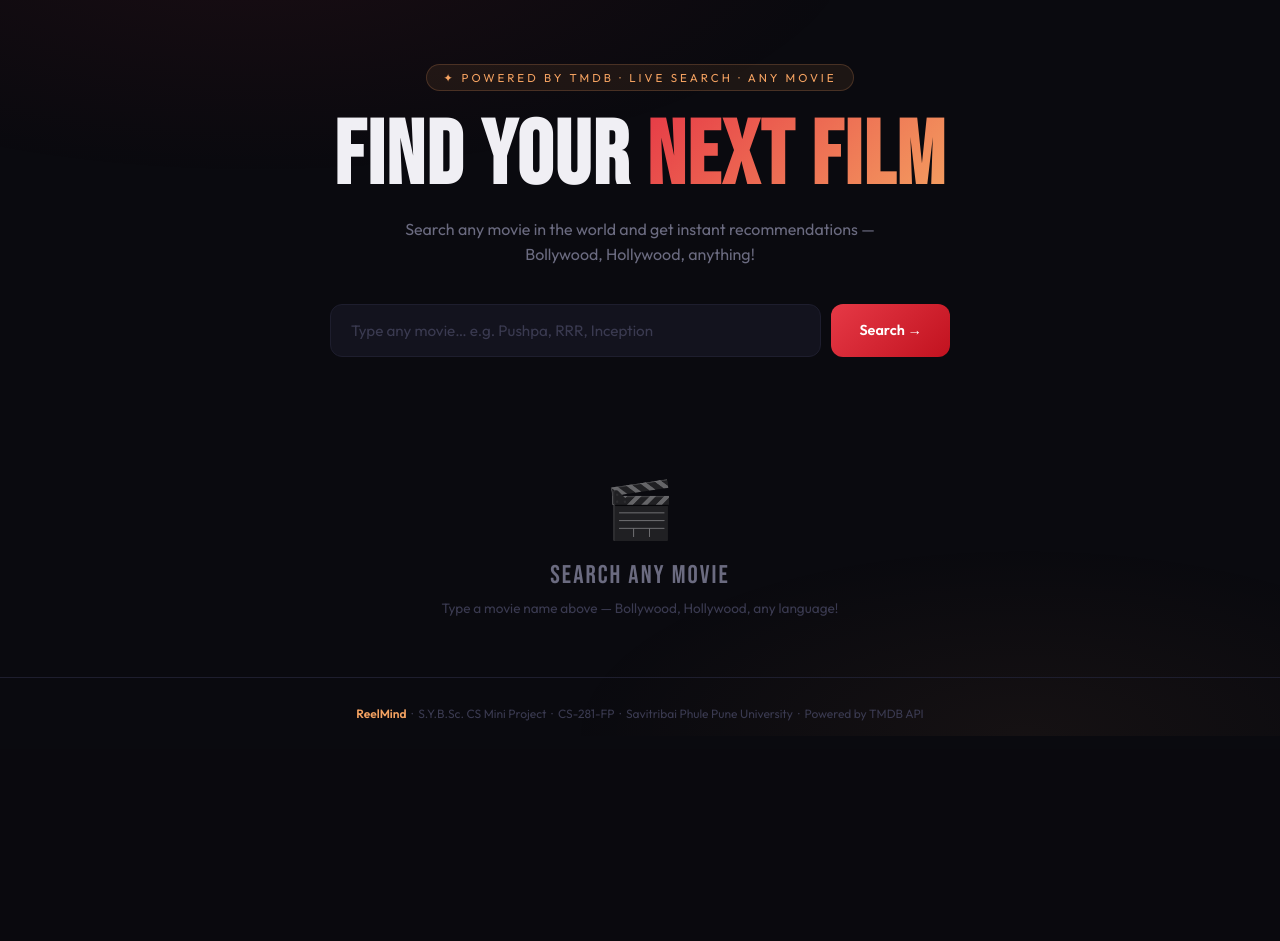
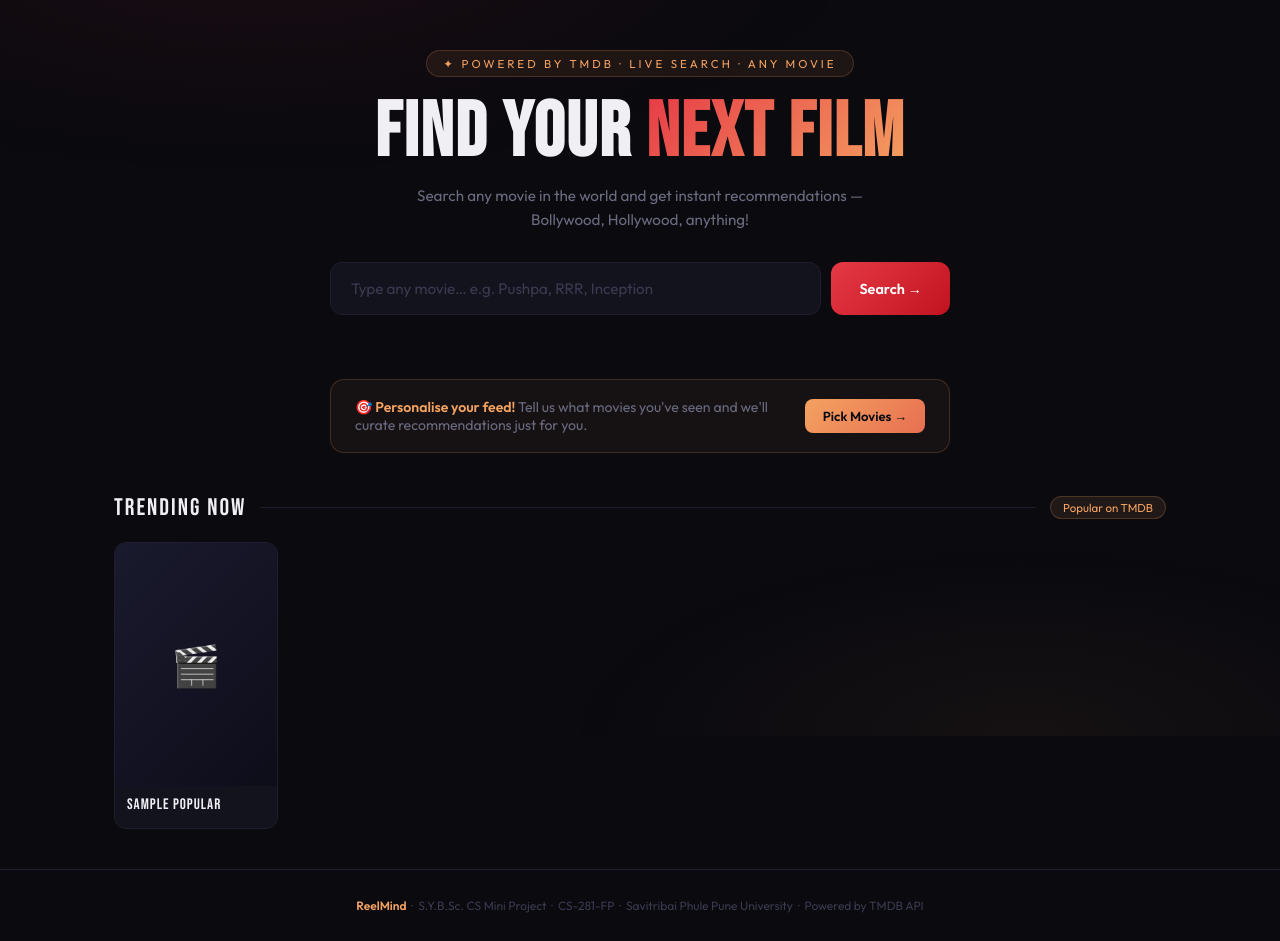
Before and after one commit to heavens-refining07/ReelMind, a Flask app: template templates/index.html in a window 1280 px wide. Shown: the part 64-1005 px from the top of the page. Before the commit the page ends 785 px from the top, so only its background shows below. Run offline with Flask 3, Linux system fonts and the light colour scheme; the template is opened without the code that fills it: most values are stand-ins (such as "Sample title", 1, 10 or a date in 2020).

Commit message:
Update index.html

```diff
--- a/templates/index.html
+++ b/templates/index.html
@@ -19,11 +19,11 @@
   .btn-logout{background:transparent;border:1px solid var(--border);color:var(--muted);border-radius:8px;padding:6px 14px;font-family:'Outfit',sans-serif;font-size:0.8rem;cursor:pointer;transition:all 0.2s;}
   .btn-logout:hover{border-color:var(--red);color:var(--red);}
 
-  .hero{position:relative;z-index:1;text-align:center;padding:64px 20px 40px;}
-  .hero-eyebrow{display:inline-block;font-size:0.72rem;letter-spacing:3px;text-transform:uppercase;color:var(--amber);background:rgba(244,162,97,0.08);border:1px solid rgba(244,162,97,0.2);border-radius:100px;padding:5px 16px;margin-bottom:22px;}
-  .hero-title{font-family:'Bebas Neue',sans-serif;font-size:clamp(3rem,7vw,6rem);letter-spacing:2px;line-height:1;margin-bottom:14px;}
+  .hero{position:relative;z-index:1;text-align:center;padding:50px 20px 30px;}
+  .hero-eyebrow{display:inline-block;font-size:0.72rem;letter-spacing:3px;text-transform:uppercase;color:var(--amber);background:rgba(244,162,97,0.08);border:1px solid rgba(244,162,97,0.2);border-radius:100px;padding:5px 16px;margin-bottom:18px;}
+  .hero-title{font-family:'Bebas Neue',sans-serif;font-size:clamp(2.5rem,6vw,5rem);letter-spacing:2px;line-height:1;margin-bottom:12px;}
   .hero-title span{background:linear-gradient(135deg,var(--red),var(--amber));-webkit-background-clip:text;-webkit-text-fill-color:transparent;background-clip:text;}
-  .hero-sub{font-size:1rem;color:var(--muted);max-width:480px;margin:0 auto 36px;line-height:1.6;}
+  .hero-sub{font-size:0.95rem;color:var(--muted);max-width:480px;margin:0 auto 30px;line-height:1.6;}
 
   .search-wrap{display:flex;gap:10px;max-width:620px;margin:0 auto;}
   .search-input{flex:1;background:var(--card);border:1px solid var(--border);border-radius:12px;padding:16px 20px;font-family:'Outfit',sans-serif;font-size:0.95rem;color:var(--text);outline:none;transition:border-color 0.2s,box-shadow 0.2s;}
@@ -32,19 +32,12 @@
   .search-btn{background:linear-gradient(135deg,var(--red),#c1121f);color:#fff;border:none;border-radius:12px;padding:16px 28px;font-family:'Outfit',sans-serif;font-size:0.9rem;font-weight:600;cursor:pointer;transition:opacity 0.2s;white-space:nowrap;}
   .search-btn:hover{opacity:0.88;}
 
-  .quick-row{display:flex;flex-wrap:wrap;gap:8px;justify-content:center;margin-top:16px;max-width:620px;margin-left:auto;margin-right:auto;}
+  .quick-row{display:flex;flex-wrap:wrap;gap:8px;justify-content:center;margin-top:14px;max-width:620px;margin-left:auto;margin-right:auto;}
   .pill{background:transparent;border:1px solid var(--border);color:var(--muted);border-radius:100px;padding:5px 14px;font-size:0.76rem;cursor:pointer;transition:all 0.2s;font-family:'Outfit',sans-serif;}
   .pill:hover{border-color:var(--amber);color:var(--amber);background:rgba(244,162,97,0.05);}
 
-  .loader{display:none;text-align:center;padding:60px 20px;position:relative;z-index:1;}
-  .loader.show{display:block;}
-  .spinner{width:40px;height:40px;border:2px solid var(--border);border-top-color:var(--red);border-radius:50%;animation:spin 0.8s linear infinite;margin:0 auto 14px;}
-  @keyframes spin{to{transform:rotate(360deg);}}
-  .error-msg{display:none;text-align:center;padding:24px;color:var(--red);font-size:0.9rem;position:relative;z-index:1;}
-  .error-msg.show{display:block;}
-
-  /* search results dropdown */
-  .search-results-box{max-width:620px;margin:12px auto 0;background:var(--card);border:1px solid var(--border);border-radius:12px;overflow:hidden;display:none;}
+  /* search results */
+  .search-results-box{max-width:620px;margin:12px auto 0;background:var(--card);border:1px solid var(--border);border-radius:12px;overflow:hidden;display:none;position:relative;z-index:10;}
   .search-results-box.show{display:block;}
   .search-result-item{display:flex;align-items:center;gap:14px;padding:12px 16px;cursor:pointer;border-bottom:1px solid var(--border);transition:background 0.15s;}
   .search-result-item:last-child{border-bottom:none;}
@@ -55,54 +48,64 @@
   .sri-year{font-size:0.75rem;color:var(--muted);}
   .sri-rating{margin-left:auto;font-size:0.75rem;color:var(--amber);white-space:nowrap;}
 
-  #results{position:relative;z-index:1;}
-  .empty-state{text-align:center;padding:60px 20px;}
-  .empty-icon{font-size:3.5rem;margin-bottom:16px;opacity:0.4;}
-  .empty-title{font-family:'Bebas Neue',sans-serif;font-size:1.6rem;color:var(--muted);letter-spacing:2px;margin-bottom:8px;}
-  .empty-sub{font-size:0.85rem;color:#3a3a50;}
+  .loader{display:none;text-align:center;padding:60px 20px;position:relative;z-index:1;}
+  .loader.show{display:block;}
+  .spinner{width:40px;height:40px;border:2px solid var(--border);border-top-color:var(--red);border-radius:50%;animation:spin 0.8s linear infinite;margin:0 auto 14px;}
+  @keyframes spin{to{transform:rotate(360deg);}}
+  .error-msg{display:none;text-align:center;padding:24px;color:var(--red);font-size:0.9rem;position:relative;z-index:1;}
+  .error-msg.show{display:block;}
 
-  @keyframes fadeUp{from{opacity:0;transform:translateY(18px);}to{opacity:1;transform:translateY(0);}}
-
-  .selected-movie{max-width:960px;margin:50px auto 0;padding:0 24px;animation:fadeUp 0.5s ease both;}
-  .selected-inner{background:var(--card);border:1px solid var(--border);border-radius:20px;padding:32px;display:flex;gap:28px;align-items:flex-start;border-top:3px solid var(--red);}
-  .poster-img{width:120px;height:180px;border-radius:10px;object-fit:cover;flex-shrink:0;border:1px solid var(--border);}
-  .poster-ph{width:120px;height:180px;border-radius:10px;flex-shrink:0;background:#1a1a2e;border:1px solid var(--border);display:flex;align-items:center;justify-content:center;font-size:3rem;}
-  .sel-label{font-size:0.68rem;letter-spacing:3px;text-transform:uppercase;color:var(--red);margin-bottom:8px;display:block;}
-  .sel-title{font-family:'Bebas Neue',sans-serif;font-size:2.2rem;letter-spacing:2px;line-height:1.1;margin-bottom:10px;}
-  .meta-row{display:flex;flex-wrap:wrap;gap:8px;margin-bottom:12px;}
-  .badge{font-size:0.72rem;padding:3px 10px;border-radius:6px;background:var(--border);color:var(--muted);}
-  .badge.rating{background:rgba(244,162,97,0.12);color:var(--amber);border:1px solid rgba(244,162,97,0.2);font-weight:600;}
-  .badge.genre{background:rgba(230,57,70,0.08);color:#c06070;border:1px solid rgba(230,57,70,0.15);}
-  .sel-desc{font-size:0.88rem;color:var(--muted);line-height:1.65;}
-
-  .report-wrap{max-width:960px;margin:20px auto 0;padding:0 24px;animation:fadeUp 0.5s 0.1s ease both;}
-  .report-inner{background:var(--card);border:1px solid var(--border);border-radius:14px;padding:22px 28px;display:flex;}
-  .stat{flex:1;text-align:center;padding:0 20px;border-right:1px solid var(--border);}
-  .stat:last-child{border-right:none;}
-  .stat-val{font-family:'Bebas Neue',sans-serif;font-size:2rem;letter-spacing:1px;display:block;}
-  .stat-val.red{color:var(--red);}.stat-val.amber{color:var(--amber);}.stat-val.green{color:var(--green);}
-  .stat-key{font-size:0.68rem;color:var(--muted);text-transform:uppercase;letter-spacing:1px;}
-
-  .rec-section{max-width:960px;margin:32px auto 80px;padding:0 24px;animation:fadeUp 0.5s 0.2s ease both;}
-  .sec-header{display:flex;align-items:center;gap:14px;margin-bottom:24px;}
+  /* personalized section */
+  .section{max-width:1100px;margin:40px auto 0;padding:0 24px;position:relative;z-index:1;}
+  .sec-header{display:flex;align-items:center;gap:14px;margin-bottom:20px;}
   .sec-title{font-family:'Bebas Neue',sans-serif;font-size:1.5rem;letter-spacing:2px;}
   .sec-line{flex:1;height:1px;background:var(--border);}
-  .sec-count{font-size:0.72rem;color:var(--muted);background:var(--card);border:1px solid var(--border);border-radius:100px;padding:3px 12px;}
-  .rec-grid{display:grid;grid-template-columns:repeat(auto-fill,minmax(240px,1fr));gap:16px;}
-  .rec-card{background:var(--card);border:1px solid var(--border);border-radius:14px;overflow:hidden;cursor:pointer;transition:border-color 0.2s,transform 0.2s,box-shadow 0.2s;animation:fadeUp 0.4s ease both;}
-  .rec-card:hover{border-color:rgba(230,57,70,0.4);transform:translateY(-4px);box-shadow:0 16px 40px rgba(0,0,0,0.5);}
-  .card-poster{width:100%;aspect-ratio:2/3;object-fit:cover;display:block;background:#1a1a2e;}
-  .card-poster-ph{width:100%;aspect-ratio:2/3;background:linear-gradient(135deg,#1a1a2e,#0d0d1a);display:flex;align-items:center;justify-content:center;font-size:3rem;color:#2a2a40;}
-  .card-body{padding:14px 16px;}
-  .card-title{font-family:'Bebas Neue',sans-serif;font-size:1.05rem;letter-spacing:1px;line-height:1.2;margin-bottom:6px;}
-  .card-overview{font-size:0.78rem;color:#4a5568;line-height:1.5;display:-webkit-box;-webkit-line-clamp:3;-webkit-box-orient:vertical;overflow:hidden;}
-  .card-foot{display:flex;justify-content:space-between;padding-top:10px;border-top:1px solid var(--border);margin-top:8px;}
-  .card-year{font-size:0.72rem;color:var(--muted);}
-  .card-rating{font-size:0.72rem;color:var(--amber);}
+  .sec-badge{font-size:0.72rem;color:var(--green);background:rgba(82,183,136,0.1);border:1px solid rgba(82,183,136,0.2);border-radius:100px;padding:3px 12px;}
+  .sec-badge.amber{color:var(--amber);background:rgba(244,162,97,0.1);border-color:rgba(244,162,97,0.2);}
 
-  footer{text-align:center;padding:28px;border-top:1px solid var(--border);font-size:0.75rem;color:#3a3a50;position:relative;z-index:1;}
+  /* liked movies row */
+  .liked-row{display:flex;gap:10px;flex-wrap:wrap;margin-bottom:8px;}
+  .liked-chip{display:flex;align-items:center;gap:8px;background:var(--card);border:1px solid var(--border);border-radius:100px;padding:4px 12px 4px 4px;font-size:0.78rem;color:var(--muted);}
+  .liked-chip img{width:24px;height:24px;border-radius:50%;object-fit:cover;}
+  .liked-chip span{color:var(--text);}
+
+  /* movie grids */
+  .movies-grid{display:grid;grid-template-columns:repeat(auto-fill,minmax(160px,1fr));gap:14px;}
+  @keyframes fadeUp{from{opacity:0;transform:translateY(14px);}to{opacity:1;transform:translateY(0);}}
+  .m-card{background:var(--card);border:1px solid var(--border);border-radius:12px;overflow:hidden;cursor:pointer;transition:border-color 0.2s,transform 0.2s,box-shadow 0.2s;animation:fadeUp 0.4s ease both;}
+  .m-card:hover{border-color:rgba(230,57,70,0.4);transform:translateY(-4px);box-shadow:0 16px 40px rgba(0,0,0,0.5);}
+  .m-card img{width:100%;aspect-ratio:2/3;object-fit:cover;display:block;background:#1a1a2e;}
+  .m-card-ph{width:100%;aspect-ratio:2/3;background:linear-gradient(135deg,#1a1a2e,#0d0d1a);display:flex;align-items:center;justify-content:center;font-size:2.5rem;color:#2a2a40;}
+  .m-card-body{padding:10px 12px;}
+  .m-card-title{font-family:'Bebas Neue',sans-serif;font-size:0.95rem;letter-spacing:1px;line-height:1.2;margin-bottom:4px;}
+  .m-card-foot{display:flex;justify-content:space-between;}
+  .m-card-year{font-size:0.68rem;color:var(--muted);}
+  .m-card-rating{font-size:0.68rem;color:var(--amber);}
+
+  /* rec results */
+  #results{position:relative;z-index:1;}
+  .selected-movie{max-width:960px;margin:40px auto 0;padding:0 24px;animation:fadeUp 0.5s ease both;}
+  .selected-inner{background:var(--card);border:1px solid var(--border);border-radius:20px;padding:28px;display:flex;gap:24px;align-items:flex-start;border-top:3px solid var(--red);}
+  .poster-img{width:110px;height:165px;border-radius:10px;object-fit:cover;flex-shrink:0;}
+  .poster-ph{width:110px;height:165px;border-radius:10px;flex-shrink:0;background:#1a1a2e;display:flex;align-items:center;justify-content:center;font-size:2.5rem;}
+  .sel-label{font-size:0.68rem;letter-spacing:3px;text-transform:uppercase;color:var(--red);margin-bottom:6px;display:block;}
+  .sel-title{font-family:'Bebas Neue',sans-serif;font-size:2rem;letter-spacing:2px;line-height:1.1;margin-bottom:10px;}
+  .meta-row{display:flex;flex-wrap:wrap;gap:8px;margin-bottom:10px;}
+  .badge{font-size:0.72rem;padding:3px 10px;border-radius:6px;background:var(--border);color:var(--muted);}
+  .badge.rating{background:rgba(244,162,97,0.12);color:var(--amber);font-weight:600;}
+  .badge.genre{background:rgba(230,57,70,0.08);color:#c06070;}
+  .sel-desc{font-size:0.85rem;color:var(--muted);line-height:1.65;}
+
+  .rec-section{max-width:960px;margin:24px auto 80px;padding:0 24px;animation:fadeUp 0.5s 0.1s ease both;}
+
+  .onboard-cta{max-width:620px;margin:20px auto 0;background:rgba(244,162,97,0.05);border:1px solid rgba(244,162,97,0.2);border-radius:14px;padding:18px 24px;display:flex;align-items:center;justify-content:space-between;gap:16px;position:relative;z-index:1;}
+  .onboard-cta-text{font-size:0.88rem;color:var(--muted);}
+  .onboard-cta-text strong{color:var(--amber);}
+  .btn-onboard{background:linear-gradient(135deg,var(--amber),#e76f51);color:#0a0a0f;border:none;border-radius:8px;padding:9px 18px;font-family:'Outfit',sans-serif;font-size:0.82rem;font-weight:700;cursor:pointer;white-space:nowrap;}
+
+  footer{text-align:center;padding:28px;border-top:1px solid var(--border);font-size:0.75rem;color:#3a3a50;position:relative;z-index:1;margin-top:40px;}
   footer strong{color:var(--amber);}
-  @media(max-width:600px){nav{padding:0 16px;}.selected-inner{flex-direction:column;}.report-inner{flex-wrap:wrap;}.stat{min-width:50%;}.search-wrap{flex-direction:column;}.search-btn{width:100%;}}
+  @media(max-width:600px){nav{padding:0 16px;}.search-wrap{flex-direction:column;}.search-btn{width:100%;}.selected-inner{flex-direction:column;}.movies-grid{grid-template-columns:repeat(auto-fill,minmax(130px,1fr));}}
 </style>
 </head>
 <body>
@@ -127,22 +130,81 @@
     <input type="text" class="search-input" id="searchInput" placeholder="Type any movie… e.g. Pushpa, RRR, Inception" autocomplete="off" onkeydown="if(event.key==='Enter') doSearch()" />
     <button class="search-btn" onclick="doSearch()">Search →</button>
   </div>
-
   <div class="search-results-box" id="searchResultsBox"></div>
-
   <div class="quick-row" id="quickRow"></div>
 </div>
 
+{% if not has_prefs %}
+<div class="onboard-cta">
+  <div class="onboard-cta-text"><strong>🎯 Personalise your feed!</strong> Tell us what movies you've seen and we'll curate recommendations just for you.</div>
+  <button class="btn-onboard" onclick="window.location='/onboarding'">Pick Movies →</button>
+</div>
+{% endif %}
+
+{% if has_prefs and personalized %}
+<div class="section">
+  <div class="sec-header">
+    <div class="sec-title">Picked For You</div>
+    <div class="sec-line"></div>
+    <div class="sec-badge">Based on your taste</div>
+  </div>
+  {% if pref_movies %}
+  <div class="liked-row">
+    {% for m in pref_movies[:5] %}
+    <div class="liked-chip">
+      {% if m.poster %}<img src="{{ m.poster }}" alt="{{ m.title }}">{% endif %}
+      <span>{{ m.title }}</span>
+    </div>
+    {% endfor %}
+  </div>
+  {% endif %}
+  <div class="movies-grid" style="margin-top:16px;">
+    {% for m in personalized %}
+    <div class="m-card" onclick="getRecommendations({{ m.id }})" style="animation-delay:{{ loop.index0 * 0.05 }}s">
+      {% if m.poster %}
+      <img src="{{ m.poster }}" alt="{{ m.title }}" loading="lazy">
+      {% else %}
+      <div class="m-card-ph">🎬</div>
+      {% endif %}
+      <div class="m-card-body">
+        <div class="m-card-title">{{ m.title }}</div>
+        <div class="m-card-foot">
+          <span class="m-card-year">{{ m.year }}</span>
+          <span class="m-card-rating">⭐ {{ m.rating }}</span>
+        </div>
+      </div>
+    </div>
+    {% endfor %}
+  </div>
+  <div style="text-align:right;margin-top:12px;">
+    <button onclick="window.location='/onboarding'" style="background:transparent;border:none;color:var(--muted);font-size:0.78rem;cursor:pointer;font-family:'Outfit',sans-serif;">✏️ Update my preferences</button>
+  </div>
+</div>
+{% endif %}
+
+{% if not has_prefs %}
+<div class="section">
+  <div class="sec-header">
+    <div class="sec-title">Trending Now</div>
+    <div class="sec-line"></div>
+    <div class="sec-badge amber">Popular on TMDB</div>
+  </div>
+  <div class="movies-grid">
+    {% for title in popular[:8] %}
+    <div class="m-card" onclick="document.getElementById('searchInput').value='{{ title }}';doSearch();" style="animation-delay:{{ loop.index0 * 0.05 }}s">
+      <div class="m-card-ph">🎬</div>
+      <div class="m-card-body">
+        <div class="m-card-title">{{ title }}</div>
+      </div>
+    </div>
+    {% endfor %}
+  </div>
+</div>
+{% endif %}
+
 <div class="loader" id="loader"><div class="spinner"></div><p style="color:var(--muted);font-size:0.85rem;">Finding recommendations…</p></div>
 <div class="error-msg" id="errorMsg"></div>
-
-<div id="results">
-  <div class="empty-state">
-    <div class="empty-icon">🎬</div>
-    <div class="empty-title">Search Any Movie</div>
-    <div class="empty-sub">Type a movie name above — Bollywood, Hollywood, any language!</div>
-  </div>
-</div>
+<div id="results"></div>
 
 <footer>
   <strong>ReelMind</strong> &nbsp;·&nbsp; S.Y.B.Sc. CS Mini Project &nbsp;·&nbsp; CS-281-FP &nbsp;·&nbsp; Savitribai Phule Pune University &nbsp;·&nbsp; Powered by TMDB API
@@ -157,7 +219,7 @@
 
   // Quick picks
   const qr = document.getElementById('quickRow');
-  popular.slice(0,8).forEach(t => {
+  popular.slice(0,6).forEach(t => {
     const b = document.createElement('button');
     b.className = 'pill'; b.textContent = t;
     b.onclick = () => { document.getElementById('searchInput').value = t; doSearch(); };
@@ -167,7 +229,6 @@
   function doSearch() {
     const query = document.getElementById('searchInput').value.trim();
     if (!query) return;
-
     const box = document.getElementById('searchResultsBox');
     box.innerHTML = '<div style="padding:16px;text-align:center;color:var(--muted);font-size:0.85rem;">🔍 Searching...</div>';
     box.classList.add('show');
@@ -186,11 +247,8 @@
         const item = document.createElement('div');
         item.className = 'search-result-item';
         item.innerHTML = `
-          ${m.poster ? `<img class="sri-poster" src="${m.poster}" alt="${m.title}" onerror="this.outerHTML='<div class=sri-poster-ph>🎬</div>'">` : '<div class="sri-poster-ph">🎬</div>'}
-          <div>
-            <div class="sri-title">${m.title}</div>
-            <div class="sri-year">${m.year}</div>
-          </div>
+          ${m.poster ? `<img class="sri-poster" src="${m.poster}" alt="" onerror="this.outerHTML='<div class=sri-poster-ph>🎬</div>'">` : '<div class="sri-poster-ph">🎬</div>'}
+          <div><div class="sri-title">${m.title}</div><div class="sri-year">${m.year}</div></div>
           <div class="sri-rating">⭐ ${m.rating}</div>
         `;
         item.onclick = () => {
@@ -200,9 +258,6 @@
         };
         box.appendChild(item);
       });
-    })
-    .catch(err => {
-      box.innerHTML = '<div style="padding:16px;text-align:center;color:var(--red);">Error fetching results.</div>';
     });
   }
 
@@ -210,6 +265,7 @@
     document.getElementById('loader').classList.add('show');
     document.getElementById('results').innerHTML = '';
     document.getElementById('searchResultsBox').classList.remove('show');
+    window.scrollTo({top: document.getElementById('loader').offsetTop - 80, behavior:'smooth'});
 
     fetch('/recommend/' + movieId)
     .then(r => r.json().then(d => ({ok: r.ok, data: d})))
@@ -231,7 +287,7 @@
         <div class="selected-inner">
           ${movie.poster ? `<img class="poster-img" src="${movie.poster}" alt="${movie.title}">` : '<div class="poster-ph">🎬</div>'}
           <div style="flex:1">
-            <span class="sel-label">Selected Movie</span>
+            <span class="sel-label">Now Viewing</span>
             <div class="sel-title">${movie.title}</div>
             <div class="meta-row">
               <span class="badge rating">⭐ ${movie.rating}/10</span>
@@ -239,34 +295,26 @@
               ${movie.runtime ? `<span class="badge">${movie.runtime} min</span>` : ''}
               ${genreBadges}
             </div>
-            <div class="sel-desc">${movie.overview || 'No description available.'}</div>
+            <div class="sel-desc">${movie.overview || ''}</div>
           </div>
-        </div>
-      </div>
-      <div class="report-wrap">
-        <div class="report-inner">
-          <div class="stat"><span class="stat-val red">${recommendations.length}</span><span class="stat-key">Movies Found</span></div>
-          <div class="stat"><span class="stat-val amber">${movie.rating}/10</span><span class="stat-key">TMDB Rating</span></div>
-          <div class="stat"><span class="stat-val green">LIVE</span><span class="stat-key">Data Source</span></div>
-          <div class="stat"><span class="stat-val" style="color:#8888a0;font-size:1.1rem;">TMDB</span><span class="stat-key">Powered By</span></div>
         </div>
       </div>
       <div class="rec-section">
         <div class="sec-header">
           <div class="sec-title">Recommended For You</div>
           <div class="sec-line"></div>
-          <div class="sec-count">${recommendations.length} results</div>
+          <div class="sec-badge">${recommendations.length} results</div>
         </div>
-        <div class="rec-grid">
+        <div class="movies-grid">
           ${recommendations.map((r,i) => `
-            <div class="rec-card" style="animation-delay:${i*0.07}s" onclick="getRecommendations(${r.id})">
-              ${r.poster ? `<img class="card-poster" src="${r.poster}" alt="${r.title}">` : '<div class="card-poster-ph">🎬</div>'}
-              <div class="card-body">
-                <div class="card-title">${r.title}</div>
-                <div class="card-overview">${r.overview || ''}</div>
-                <div class="card-foot">
-                  <span class="card-year">${r.year}</span>
-                  <span class="card-rating">⭐ ${r.rating}</span>
+            <div class="m-card" style="animation-delay:${i*0.07}s" onclick="getRecommendations(${r.id})">
+              ${r.poster ? `<img src="${r.poster}" alt="${r.title}" loading="lazy">` : '<div class="m-card-ph">🎬</div>'}
+              <div class="m-card-body">
+                <div class="m-card-title">${r.title}</div>
+                <div style="font-size:0.75rem;color:#4a5568;margin-bottom:6px;display:-webkit-box;-webkit-line-clamp:2;-webkit-box-orient:vertical;overflow:hidden;">${r.overview||''}</div>
+                <div class="m-card-foot">
+                  <span class="m-card-year">${r.year}</span>
+                  <span class="m-card-rating">⭐ ${r.rating}</span>
                 </div>
               </div>
             </div>
```
